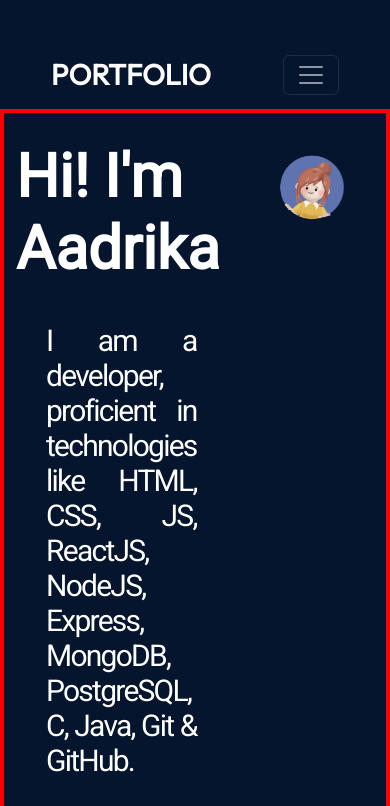
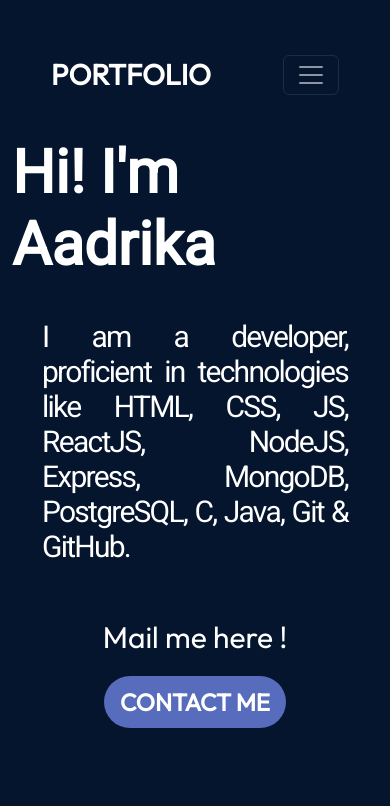
Before and after one commit to aadrikasingh18/Portfolio, a React (Create React App) app: page / in a window 390 px wide. Shown: the top 806 px of the page. Built offline with nearby package versions, Linux system fonts and the light colour scheme.

Commit message:
Hero Page Made Responsive for small screen

```diff
--- a/src/Components/Hero.css
+++ b/src/Components/Hero.css
@@ -4,61 +4,51 @@
     position: relative;
     display: flex;
     flex-direction: row;
-    z-index: 1;
+    z-index: 1; /* blur property ke liye add kiya hai*/
     padding-top: 1.75rem;
-    /* padding-top: 60px; */
-    border: 4px solid red;
+    /* border: 1px solid red; */
 }
 
 .hero-content-left {
     display: flex;
     align-items: center;
     flex-direction: column;
-    /* border: 3px solid green; */
+    /* border: 1px solid green; */
 }
 
 .hero-title {
-    /* font-size: 60px; */
     font-size: 3.75rem;
     font-weight: 800;
     font-family: var(--font-roboto);
     color: var(--color-text);
-    /* border: 2px solid cyan; */
+    /* border: 1px solid cyan; */
 }
 
 .hero-description {
     font-family: var(--font-roboto);
-    /* font-size: 30px; */
-    /* font-size: 1.875rem; */
     font-size: 1.875rem;
     font-weight: 400;
     color: var(--color-text);
     text-align: justify;
-    /* margin-top: 0.875rem; */
-    /* padding: 30px; */
     padding: 1.875rem;
     line-height: 35px;
     letter-spacing: -1.75px;
-    /* margin-left: 70px; */
-    /* margin-left: 4.3rem; */
-    /* border: 2px solid slateblue; */
+    /* border: 1px solid slateblue; */
 }
 
-.hero-description-end{
+.hero-description-end {
     color: var(--color-text);
-    /* font-size: 30px; */
     font-size: 1.875em;
     font-weight: 400;
-    /* margin-top: -45px; */
-    margin-top: -3.2rem;
-    /* border: 3px solid rgb(135, 98, 98); */
+    margin-top: -1.2rem;
+    /* border: 1px solid rgb(135, 98, 98); */
 }
 
 .hero-btn {
     display: flex;
     justify-content: center;
-    padding-bottom: 50px;
-    /* border: 2px solid red; */
+    padding-bottom: 3.125rem;
+    /* border: 1px solid red; */
 }
 
 .hero-contactBtn {
@@ -66,7 +56,6 @@
     background-color: var(--color-primary);
     color: var(--color-text);
     border-radius: 100px;
-    /* font-size: 25px; */
     font-size: 1.5rem;
     font-weight: 600;
     padding: 0.5rem 1rem;
@@ -79,11 +68,11 @@
 .hero-content-right {
     display: flex;
     justify-content: center;
-    /* border: 4px solid violet; */
+    /* border: 1px solid violet; */
 }
 
 .hero-img {
-    width: 65%;
+    width: 95%;
     z-index: 1;
     animation-name: floating;
     animation-duration: 5s;
@@ -105,7 +94,7 @@
     }
 }
 
-.hero-topBlur {
+/* .hero-topBlur {
     position: absolute;
     filter: blur(100px);
     border-radius: 764px;
@@ -115,10 +104,7 @@
     height: 31.25rem;
     top: -17rem;
     left: -16rem;
-    /* width: 400px; */
-    /* top: -265px; */
-    /* left: -255px; */
-}
+} */
 
 /* .hero-bottomBlur {
     position: absolute;
@@ -131,8 +117,12 @@
     top: 28rem;
     left: 60rem;
 } */
-/* BOTTOM BLUR */
-/* width: 450px; */
-/* height: 450px; */
-/* top: -450px; */
-/* left: 950px; */
+
+
+/* RESPONSIVENESS */
+
+@media screen and (max-width: 992px) {
+    .hero-img {
+        width: 70%;
+    }
+}
--- a/src/Components/Hero.js
+++ b/src/Components/Hero.js
@@ -11,25 +11,28 @@ const Hero = () => {
       <Container className='hero-container'>
         <Row>
           {/* LEFT DIV*/}
-          <Col>
-            <div className='hero-content-left'>
+          <Col lg={{ span: 8, order: 1 }} sm={{ span: 12, order: 2 }} className='hero-content-left'>
             <h1 className='hero-title'>Hi! I'm Aadrika</h1>
             <p className="hero-description">I am a developer, proficient in technologies like HTML, CSS, JS, ReactJS, NodeJS, Express, MongoDB, PostgreSQL, C, Java, Git & GitHub. </p><br></br>
             <p className="hero-description-end">Mail me here !</p>
             <div className='hero-btn'>
               <a href="mailto:aadrikas04@gmail.com" className='hero-contactBtn'>CONTACT ME</a>
             </div>
-            </div>
           </Col>
 
           {/* RIGHT DIV */}
-          <Col>
-            <div className='hero-content-right'>
+          <Col lg={{ span: 4, order: 2 }}  sm={{ span: 12, order: 1 }} className='hero-content-right'>
             <img src={heroPic} alt={"pic"} className='hero-img' />
-            </div>
           </Col>
         </Row>
       </Container>
+
+      {/* <Container className='hero'>
+        <Row>
+          <Col xs={{ span: 12, order: 2 }} lg={{ span: 8, order: 1 }} className='hero1'> First col </Col>
+          <Col xs={{ span: 12, order: 1 }} lg={{ span: 4, order: 2 }} className='hero1'> Second col </Col>
+        </Row>
+      </Container> */}
 
       {/* Circle for blur effect */}
       {/* <div className="hero-topBlur"></div> */}
```
Lines whose indentation alone changed are shown as unchanged.
